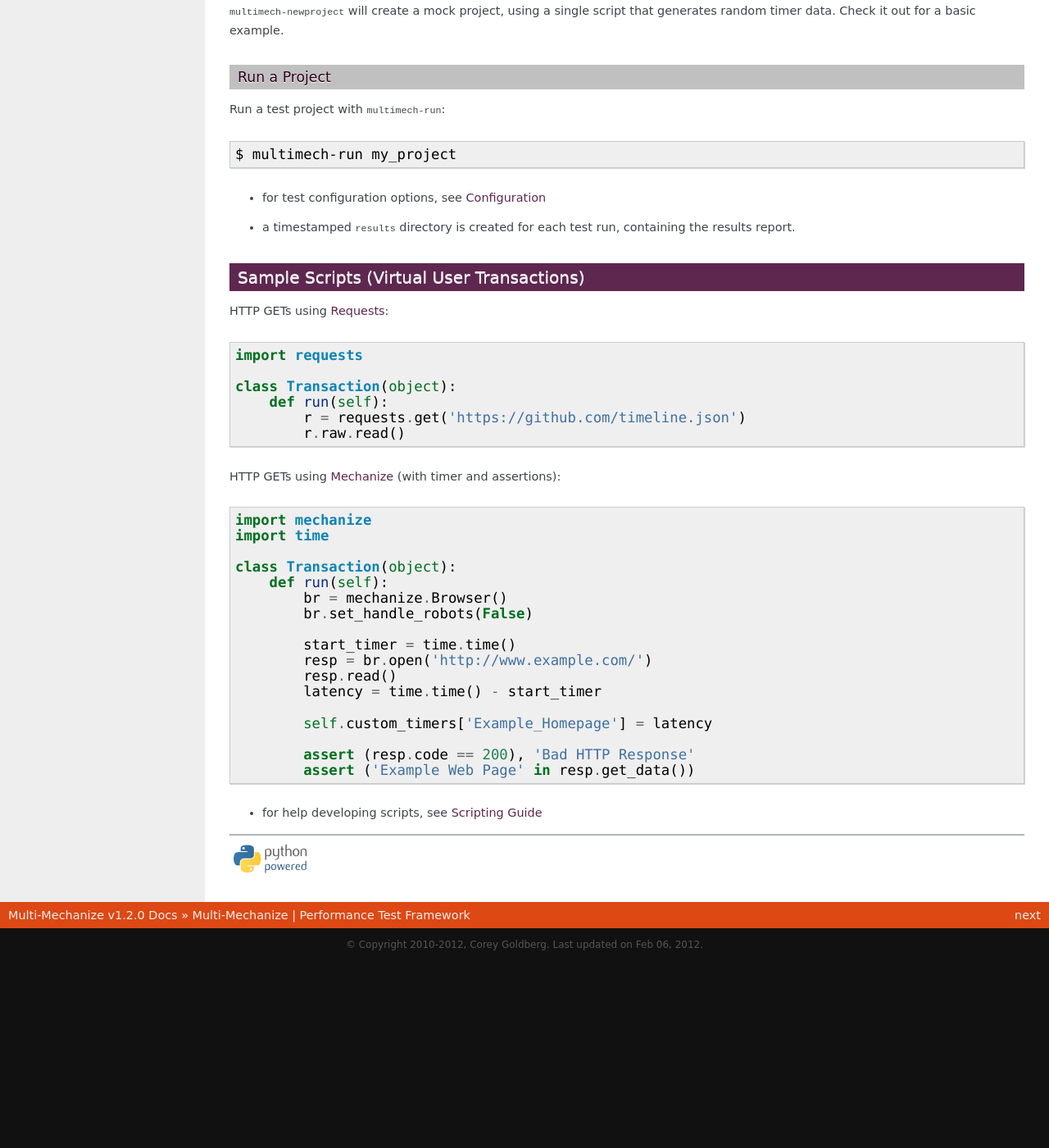
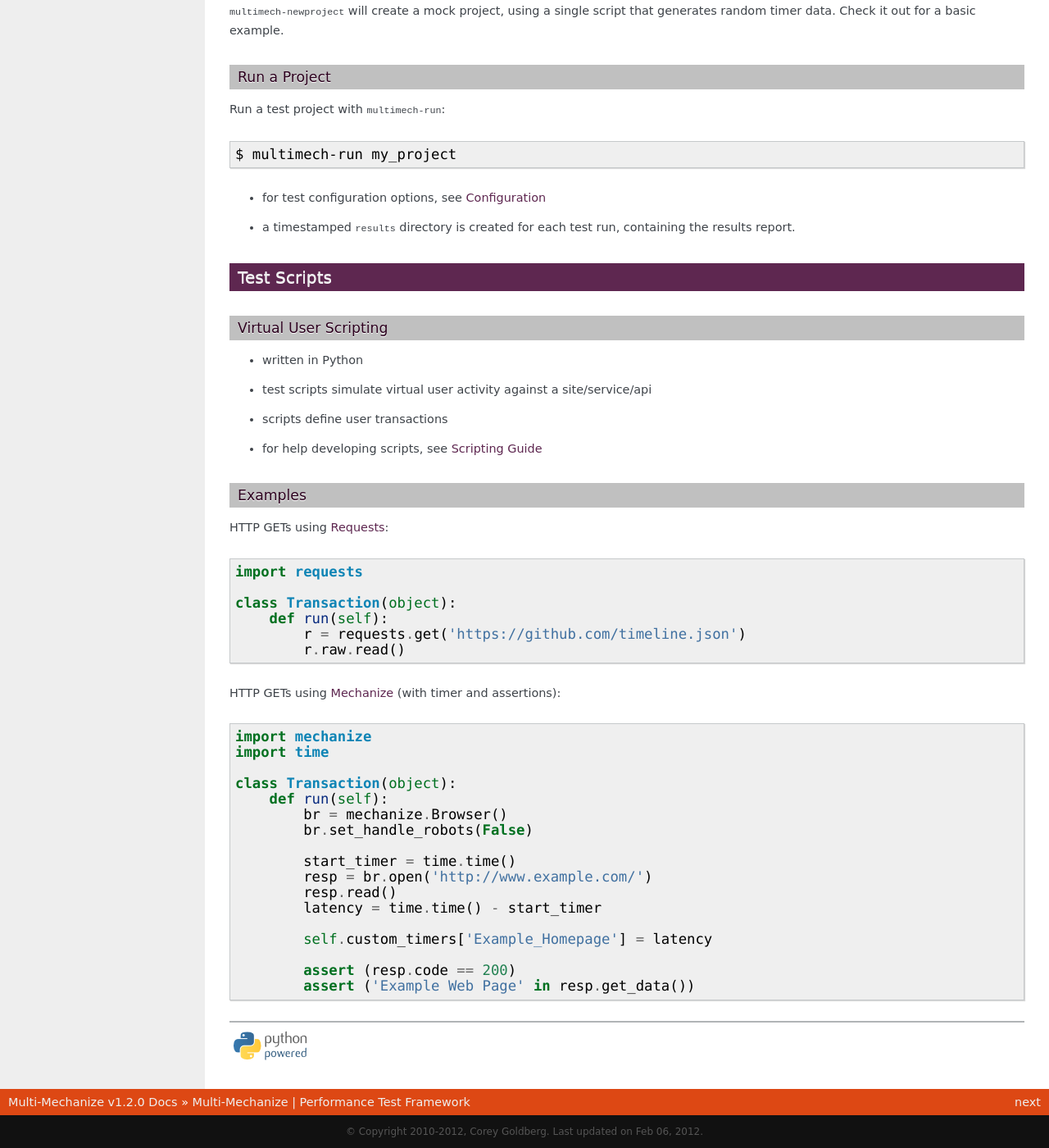
Before and after one commit to cgoldberg/multi-mechanize, a Sphinx documentation site: the page built from docs/index.rst, in a window 1280 px wide and 1400 px high, scrolled down 2012 px. Shown: the whole window at 82% size. Built offline with Sphinx 7.4.7, drawn with Linux system fonts in a browser that asks for light colours; before the commit the page ends 3184 px from its top, so only the background shows below that; some of the changed text lies outside the part shown.

Commit message:
doc updates

```diff
--- a/docs/index.rst
+++ b/docs/index.rst
@@ -103,9 +103,22 @@
 * for test configuration options, see :ref:`config-label`
 * a timestamped ``results`` directory is created for each test run, containing the results report.
 
-**********************************************
-    Sample Scripts (Virtual User Transactions)
-**********************************************
+************************
+    Test Scripts
+************************
+
+--------------------------
+    Virtual User Scripting
+--------------------------
+
+* written in Python
+* test scripts simulate virtual user activity against a site/service/api
+* scripts define user transactions
+* for help developing scripts, see :ref:`scripts-label`
+
+------------
+    Examples
+------------
 
 HTTP GETs using `Requests <http://docs.python-requests.org/>`_::
 
@@ -133,10 +146,8 @@
 
             self.custom_timers['Example_Homepage'] = latency
 
-            assert (resp.code == 200), 'Bad HTTP Response'
+            assert (resp.code == 200)
             assert ('Example Web Page' in resp.get_data())
-
-* for help developing scripts, see :ref:`scripts-label`
 
 ----
 
--- a/docs/scripts.rst
+++ b/docs/scripts.rst
@@ -2,5 +2,3 @@
 
 Scripting Guide
 ===============
-
-Lorem ipsum dolor sit amet, consectetur adipisicing elit, sed do eiusmod tempor incididunt ut labore et dolore magna aliqua. Ut enim ad minim veniam, quis nostrud exercitation ullamco laboris nisi ut aliquip ex ea commodo consequat. Duis aute irure dolor in reprehenderit in voluptate velit esse cillum dolore eu fugiat nulla pariatur. Excepteur sint occaecat cupidatat non proident, sunt in culpa qui officia deserunt mollit anim id est laborum.
```
